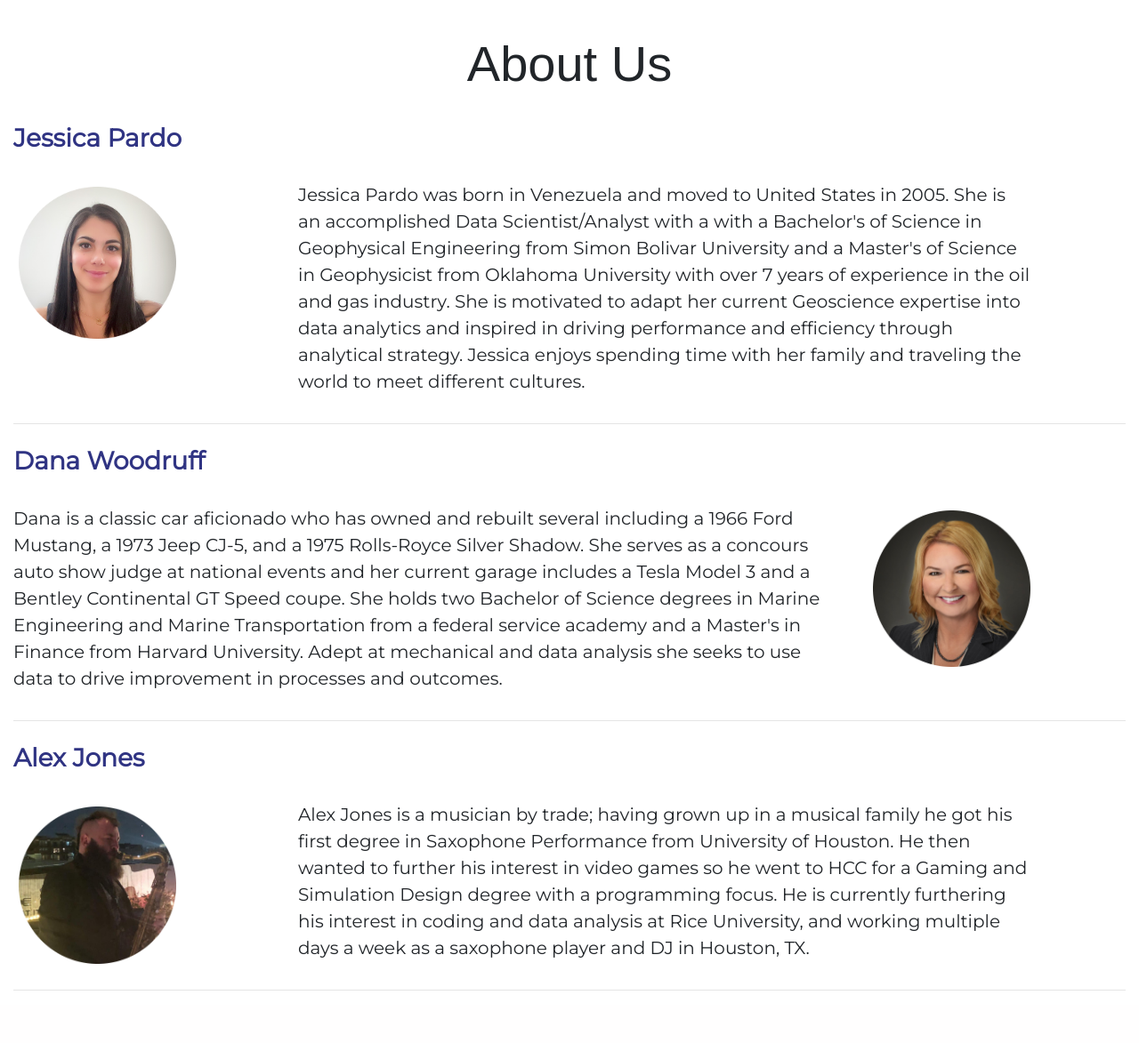
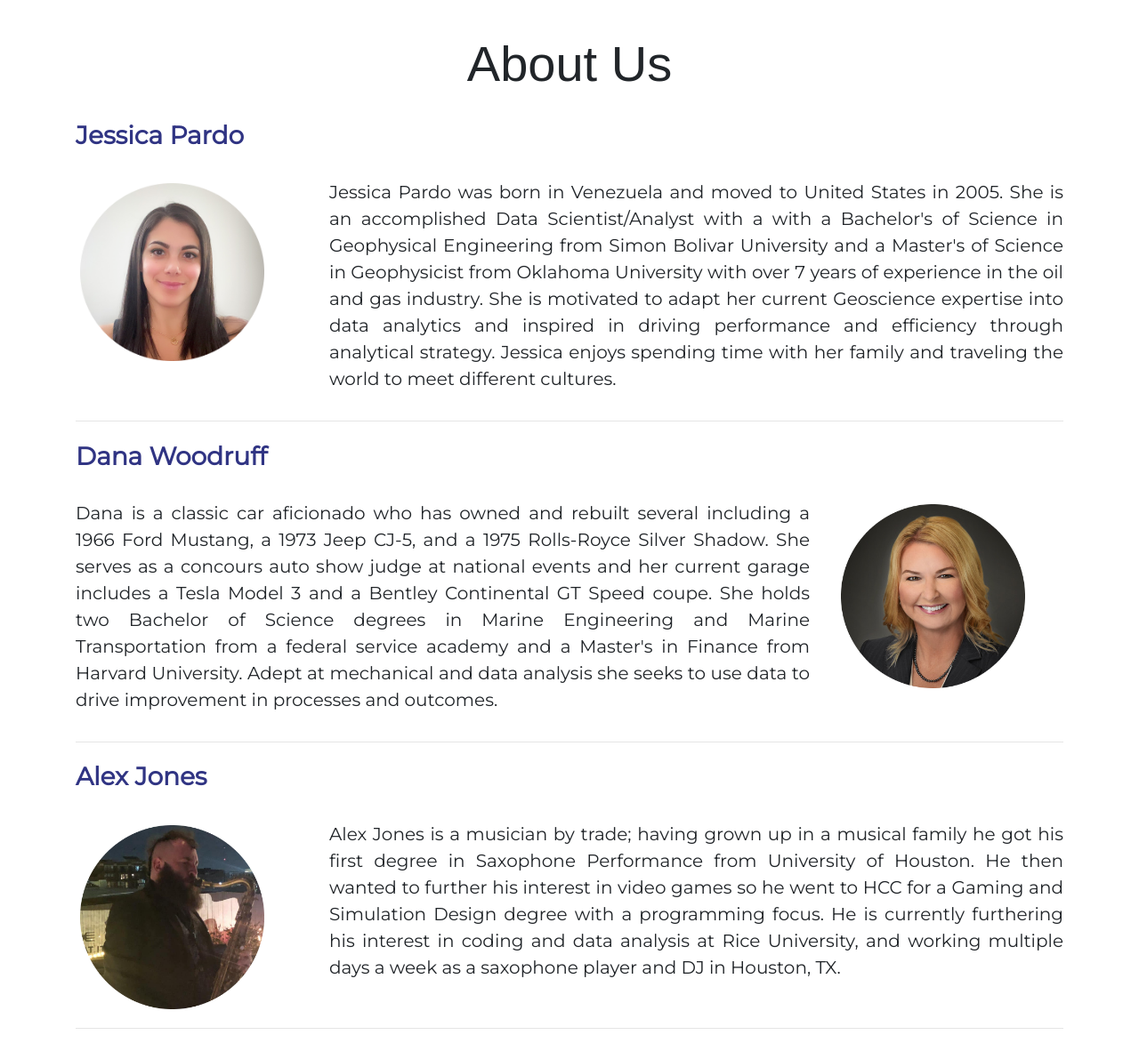
Before and after one commit to jessicapardo/Vintage-Cars-MPG, a Flask app: page /about_us in a window 1280 px wide. Shown: the part 72-1245 px from the top of the page at 89% size. Before the commit the page ends 1186 px from the top, so only its background shows below. Run offline with Flask 2, Linux system fonts and the light colour scheme; some libraries are stand-ins or nearby versions; some web fonts are replaced.

Commit message:
html update

```diff
--- a/templates/ML.html
+++ b/templates/ML.html
@@ -34,7 +34,7 @@
         </button>
         <div class="collapse navbar-collapse" id="navbarNavAltMarkup">
           <div class="navbar-nav">
-            <a href="/index" class="pl-md-0 p-3 text-white">Front Page</a>
+            <a href="/index" class="pl-md-0 p-3 text-white">Garage</a>
             <a href="/viz" class="p-3 text-decoration-none text-white">Visualizations</a>
             <a href="/ML" class="p-3 text-decoration-none text-white">Machine Learning</a>
             <a href="/play" class="p-3 text-decoration-none text-white">The Mechanics</a>
--- a/templates/about_us.html
+++ b/templates/about_us.html
@@ -51,7 +51,7 @@
     </div>
   </div>
 
-  <div class="container-fluid">
+  <div class="container">
     <div class="row" style="margin-top:2%">
       <div class="col-md-11">
         <a target="_blank" href="https://github.com/jessicapardo">
@@ -62,11 +62,11 @@
     </div>
     <div class="row">
       <div class="col-md-3">
-        <img src="../static/assets/img/jessica.png" alt="Jessica" style="width:65%;padding:2%;" class="center">
+        <img src="../static/assets/img/jessica.png" alt="Jessica" style="width:85%;padding:2%;" class="center">
       </div>
-      <div class="col-md-8">
+      <div class="col-md-9">
         <blockquote class="blockquote">
-          <p class="lead">Jessica Pardo was born in Venezuela and moved to United States in 2005. She is an accomplished
+          <p class="lead" style="text-align:justify">Jessica Pardo was born in Venezuela and moved to United States in 2005. She is an accomplished
             Data Scientist/Analyst with a with a Bachelor's of Science in Geophysical Engineering from Simon Bolivar
             University and a Master's of Science in Geophysicist from Oklahoma University with over 7 years of
             experience in the oil and gas industry. She is motivated to adapt her current Geoscience expertise into
@@ -88,7 +88,7 @@
     <div class="row">
       <div class="col-md-9">
         <blockquote class="blockquote">
-          <p class="lead">Dana is a classic car aficionado who has owned and rebuilt several including a 1966 Ford
+          <p class="lead" style="text-align:justify">Dana is a classic car aficionado who has owned and rebuilt several including a 1966 Ford
             Mustang, a 1973 Jeep CJ-5,
             and a 1975 Rolls-Royce Silver Shadow. She serves as a concours auto show judge at national events and her
             current garage includes a
@@ -100,7 +100,7 @@
         </blockquote>
       </div>
       <div class="col-md-3">
-        <img src="../static/assets/img/dana.png" alt="Dana" style="width:65%;padding:2%;" class="center">
+        <img src="../static/assets/img/dana.png" alt="Dana" style="width:85%;padding:2%;" class="center">
       </div>
     </div>
     <hr>
@@ -114,11 +114,11 @@
     </div>
     <div class="row">
       <div class="col-md-3">
-        <img src="../static/assets/img/alex.png" alt="Alex" style="width:65%;padding:2%;" class="center">
+        <img src="../static/assets/img/alex.png" alt="Alex" style="width:85%;padding:2%;" class="center">
       </div>
-      <div class="col-md-8">
+      <div class="col-md-9">
         <blockquote class="blockquote">
-          <p class="lead">Alex Jones is a musician by trade; having grown up in a musical family he got his first degree
+          <p class="lead" style="text-align:justify">Alex Jones is a musician by trade; having grown up in a musical family he got his first degree
             in Saxophone Performance from University of Houston. He then wanted to further his interest in video games
             so he went to HCC for a Gaming and Simulation Design degree with a programming focus. He is currently
             furthering his interest in coding and data analysis at Rice University, and working multiple days a week as
```
